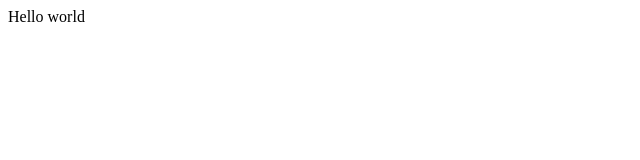
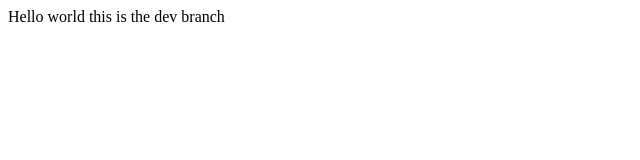
Before and after one commit to JeremiahKW/portfoliowebsite, a plain HTML site: page index.html in a window 1280 px wide. Shown: the whole page, without its empty margins (0-640 px from the left). Drawn offline with Linux system fonts and the light colour scheme.

Commit message:
git dev branch working

```diff
--- a/index.html
+++ b/index.html
@@ -1 +1 @@
-<p>Hello world</p>
+<p>Hello world this is the dev branch</p>
```
